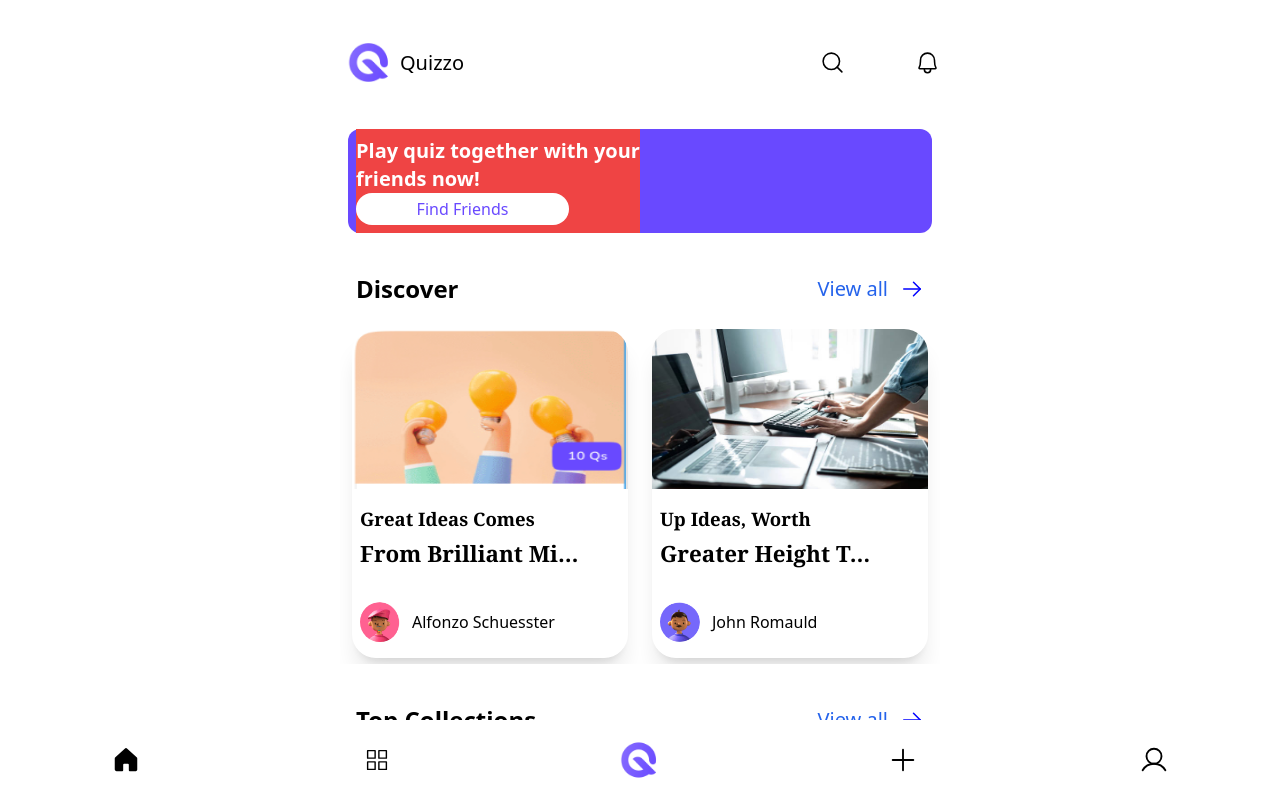
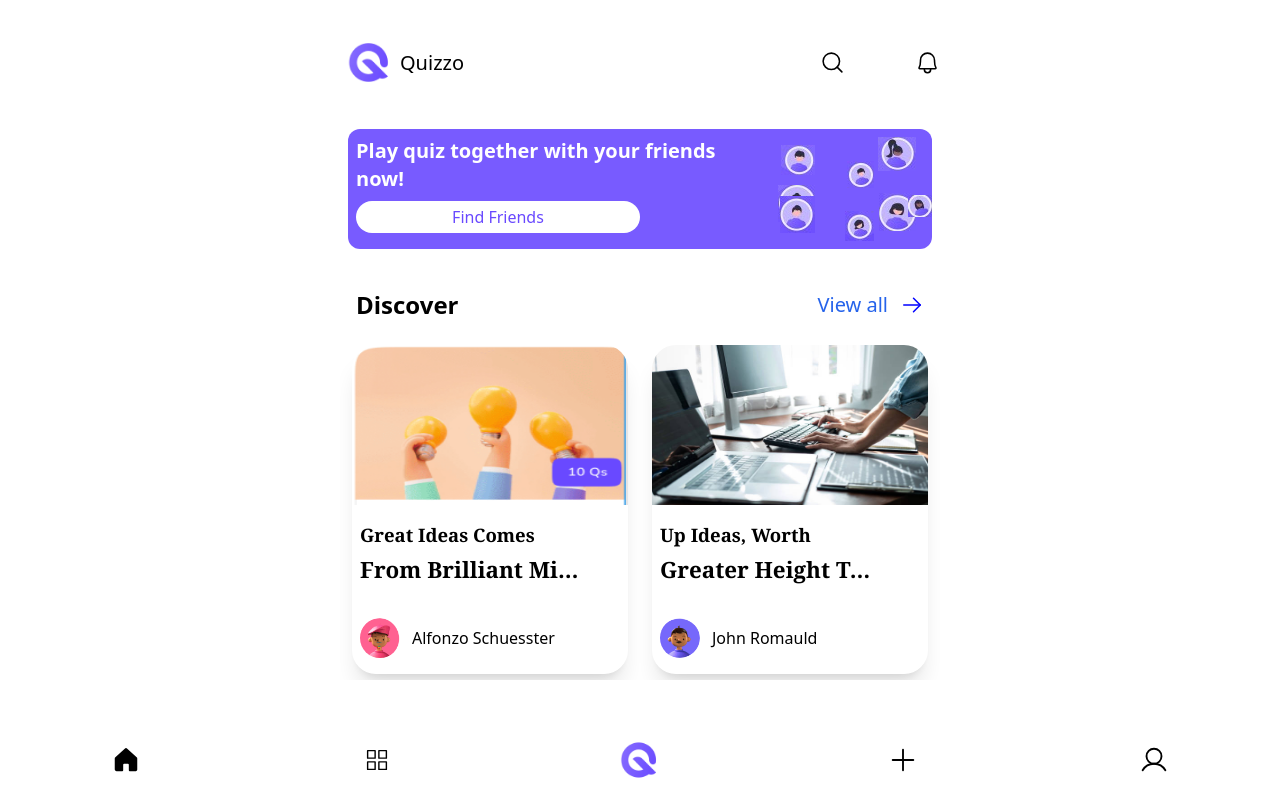
Before and after one commit to smartcollins/quizzico, a React (Create React App) app: page /home in a window 1280 px wide. Built offline with nearby package versions, Linux system fonts and the light colour scheme.

Commit message:
Modified Play

```diff
--- a/src/components/Play.jsx
+++ b/src/components/Play.jsx
@@ -1,17 +1,35 @@
-import React from 'react';
+import React from "react";
+import frd from "../images/frd.jpg";
+import frd2 from "../images/frd2.jpg";
+import frd3 from "../images/frd3.jpg";
+import frd4 from "../images/frd4.jpg";
+import frd5 from "../images/frd5.jpg";
+import frd6 from "../images/frd6.jpg";
+import frd7 from "../images/frd7.jpg";
+import frd8 from "../images/frd8.jpg";
 
-
-const Play = ()=>{
-    return(
-        <div className='bg-[#6949ff] h-1/2 rounded-xl px-2 mx-2'>
-            <div className='bg-red-500 py-2 w-2/4 h-full'>
-                <p className='text-white font-semibold text-xl'>Play quiz together with your friends now!</p>
-                <button className=' text-[#6949ff] bg-white w-3/4 py-1 rounded-full'>Find Friends</button>
-            </div>
-            {/* <p>🎈👩‍🦰👩🏾🙅🏾‍♀️🙆🏻‍♀️</p> */}
-        </div>
-    )
-}
-
+const Play = () => {
+  return (
+    <div className="relative bg-[#785bff] h-1/2 rounded-xl px-2 mx-2">
+      <div className="py-2 w-2/3 h-full">
+        <p className="text-white font-semibold text-xl w-full">
+          Play quiz together with your friends now!
+        </p>
+        <button className=" text-[#6949ff] bg-white w-3/4 my-2 py-1 rounded-full">
+          Find Friends
+        </button>
+      </div>
+      {/* <p>🎈👩‍🦰👩🏾🙅🏾‍♀️🙆🏻‍♀️</p> */}
+      <img className="absolute top-2 right-4" src={frd} alt="icons" />
+      <img className="absolute top-4 right-[20%]" src={frd2} alt="icons" />
+      <img className="absolute top-14 right-[20%]" src={frd3} alt="icons" />
+      <img className="absolute top-8 right-[10%]" src={frd4} alt="icons" />
+      <img className="absolute top-16 right-4" src={frd5} alt="icons" />
+      <img className="absolute bottom-8 right-0" src={frd6} alt="icons" />
+      <img className="absolute bottom-4 right-[20%]" src={frd7} alt="icons" />
+      <img className="absolute bottom-2 right-[10%]" src={frd8} alt="icons" />
+    </div>
+  );
+};
 
 export default Play;
```
